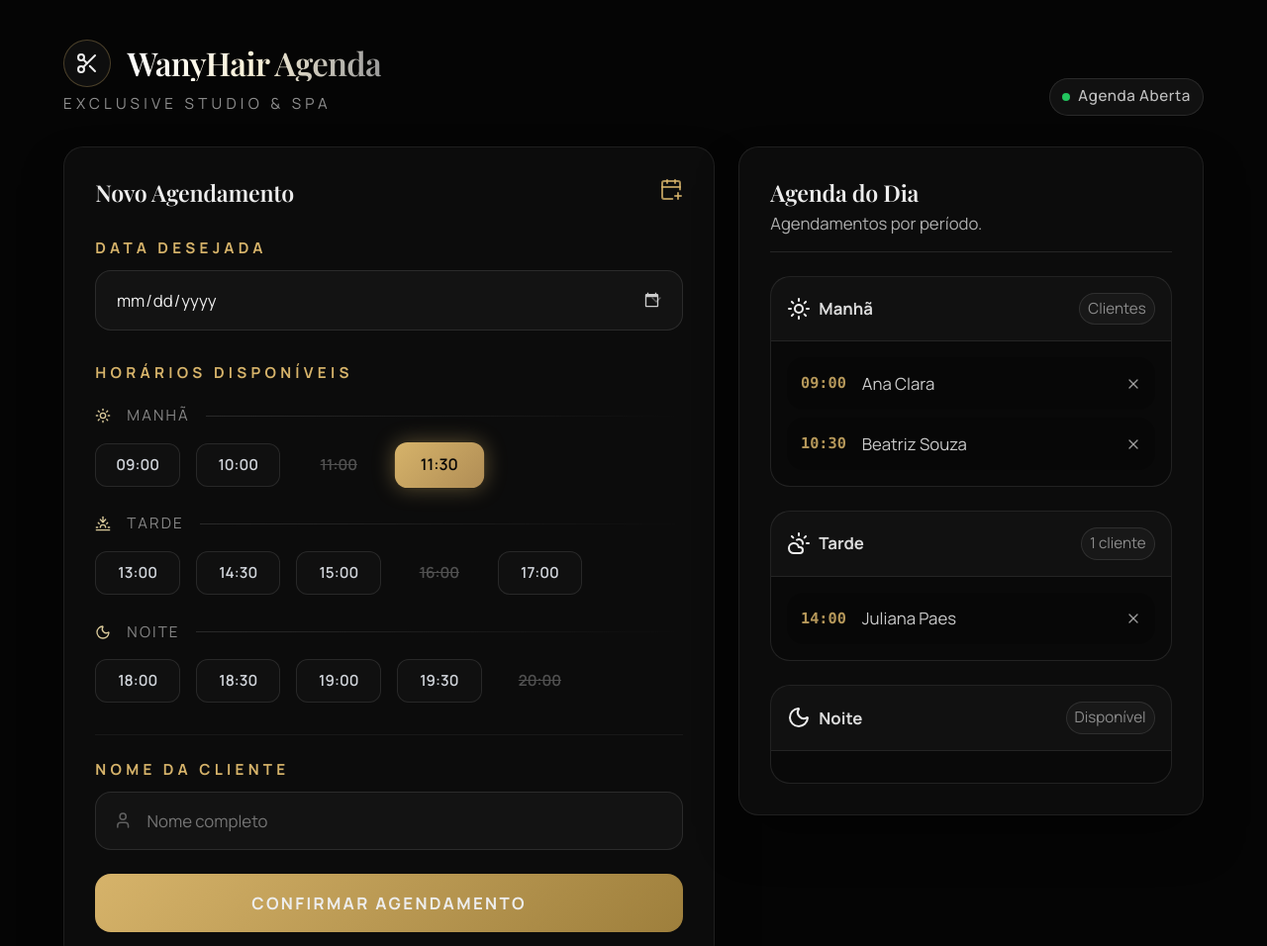
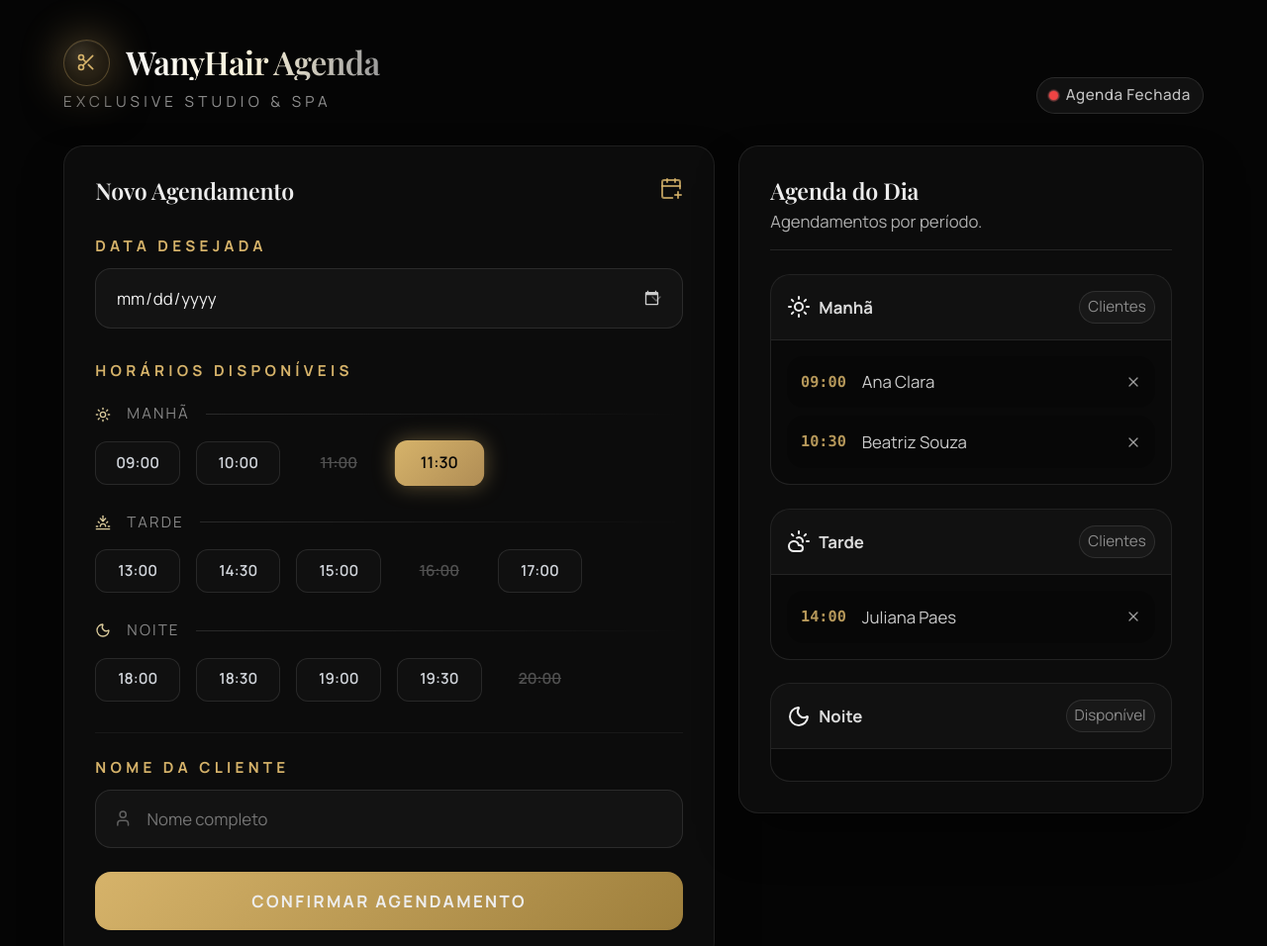
Before and after one commit to juninalmeida/WanyHairAgendaV1, a plain HTML site: page index.html in a window 1280 px wide. Shown: the top 956 px of the page at 99% size. Drawn offline with nearby package versions, Linux system fonts and the light colour scheme; a web font is replaced by a local one.

Commit message:
style: refine header icon glow and status indicator with state-based colors

```diff
--- a/index.html
+++ b/index.html
@@ -32,7 +32,7 @@
         <div class="brand">
           <div class="brand-row">
             <span class="brand-icon" aria-hidden="true">
-              <i data-lucide="scissors"></i>
+              <svg data-lucide="scissors"></svg>
             </span>
 
             <h1 class="brand-title">WanyHair Agenda</h1>
@@ -41,9 +41,17 @@
           <p class="brand-subtitle">Exclusive Studio &amp; Spa</p>
         </div>
 
-        <div class="status-badge" aria-label="Status da agenda">
-          <span class="status-dot" aria-hidden="true"></span>
-          <span class="status-text">Agenda Aberta</span>
+        <div
+          class="status-badge"
+          data-status="closed"
+          aria-label="Status da agenda"
+        >
+          <span class="status-indicator" aria-hidden="true">
+            <span class="status-ping"></span>
+            <span class="status-dot"></span>
+          </span>
+
+          <span class="status-text">Agenda Fechada</span>
         </div>
       </header>
 
@@ -297,7 +305,7 @@
                 <h3>Tarde</h3>
               </div>
 
-              <span class="schedule-pill">1 cliente</span>
+              <span class="schedule-pill">Clientes</span>
             </header>
 
             <ul
--- a/src/styles/layout.css
+++ b/src/styles/layout.css
@@ -18,18 +18,52 @@
 }
 
 .brand-icon {
+  --glow-inset: clamp(0.18rem, 0.14rem + 0.25vw, 0.25rem);
+
+  position: relative;
   display: inline-grid;
   place-items: center;
   border-radius: 999px;
 
-  padding: clamp(0.55rem, 0.5rem + 0.3vw, 0.7rem);
-  background: rgba(255, 255, 255, 0.04);
+  padding: clamp(0.6rem, 0.54rem + 0.35vw, 0.78rem);
+
+  background: radial-gradient(
+      circle at 30% 30%,
+      rgba(255, 255, 255, 0.08),
+      rgba(255, 255, 255, 0) 45%
+    ),
+    var(--obsidian-900);
+
   border: 1px solid rgba(214, 179, 106, 0.3);
+
+  box-shadow: 0 18px 40px rgba(0, 0, 0, 0.55),
+    inset 0 1px 0 rgba(255, 255, 255, 0.06),
+    inset 0 -10px 18px rgba(0, 0, 0, 0.55);
+
+  isolation: isolate;
 }
 
-.brand-icon i {
-  width: 1.15rem;
-  height: 1.15rem;
+.brand-icon::before {
+  content: "";
+  position: absolute;
+  inset: calc(-1 * var(--glow-inset));
+  border-radius: inherit;
+
+  background: linear-gradient(90deg, var(--gold-300), var(--gold-400));
+  filter: blur(clamp(0.9rem, 0.65rem + 1vw, 1.35rem));
+
+  opacity: 0.4;
+  z-index: -1;
+  transition: opacity 500ms ease;
+}
+
+.brand-icon:hover::before {
+  opacity: 0.75;
+}
+
+.brand-icon :is(svg, i) {
+  width: clamp(1.15rem, 1.05rem + 0.3vw, 1.25rem);
+  height: clamp(1.15rem, 1.05rem + 0.3vw, 1.25rem);
   color: var(--gold-300);
 }
 
@@ -70,11 +104,52 @@
   border: 1px solid rgba(255, 255, 255, 0.1);
 }
 
+.status-badge {
+  --status-dot: #ef4444;
+  --status-ping: #f87171;
+}
+
+.status-badge[data-status="open"] {
+  --status-dot: #22c55e;
+  --status-ping: #4ade80;
+}
+
+.status-indicator {
+  position: relative;
+  width: clamp(0.45rem, 0.4rem + 0.2vw, 0.55rem);
+  aspect-ratio: 1 / 1;
+  display: inline-block;
+}
+
+.status-ping {
+  position: absolute;
+  inset: 0;
+  border-radius: 999px;
+  background: var(--status-ping);
+
+  opacity: 0.75;
+  animation: statusPing 1.2s ease-out infinite;
+}
+
 .status-dot {
-  width: 0.5rem;
-  height: 0.5rem;
+  position: relative;
+  display: block;
+  width: 100%;
+  height: 100%;
   border-radius: 999px;
-  background: #22c55e;
+  background: var(--status-dot);
+}
+
+@keyframes statusPing {
+  0% {
+    transform: scale(1);
+    opacity: 0.75;
+  }
+  75%,
+  100% {
+    transform: scale(1.9);
+    opacity: 0;
+  }
 }
 
 .status-text {
@@ -104,10 +179,6 @@
     text-align: left;
   }
 
-  .status-badge {
-    justify-self: end;
-  }
-
   .main {
     grid-template-columns: 7fr 5fr;
     align-items: start;
```
